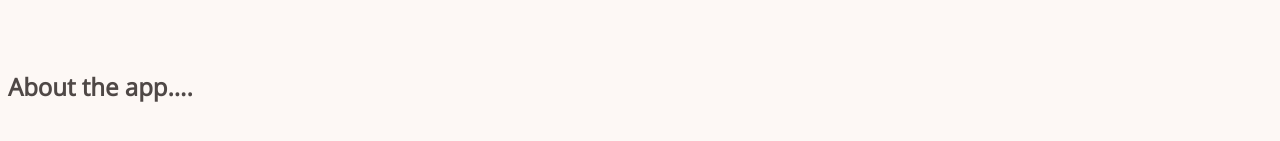
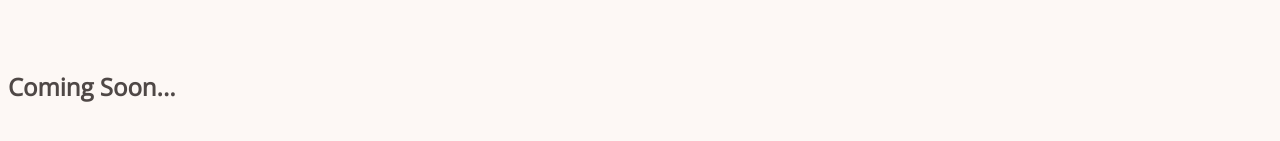
Before and after one commit to shirshrem/fleek, a React (Create React App) app in the folder client/: page /About in a window 1280 px wide. Shown: the part 537-678 px from the top of the page. Built offline with nearby package versions, Linux system fonts and the light colour scheme; a web font is replaced by a local one.

Commit message:
add small logo

```diff
--- a/client/public/index.html
+++ b/client/public/index.html
@@ -9,7 +9,7 @@
       name="description"
       content="Web site created using create-react-app"
     />
-    <link rel="apple-touch-icon" href="%PUBLIC_URL%/logo192.png" />
+    <link rel="apple-touch-icon" href="%PUBLIC_URL%/logo.png" />
     <!--
       manifest.json provides metadata used when your web app is installed on a
       user's mobile device or desktop. See https://developers.google.com/web/fundamentals/web-app-manifest/
--- a/client/src/About.js
+++ b/client/src/About.js
@@ -2,7 +2,7 @@
 const About = () => {
   return (
     <div>
-      <h2>About the app....</h2>
+      <h2>Coming Soon...</h2>
     </div>
   );
 };
```
Also changed, not shown: client/public/logo.png (added).
